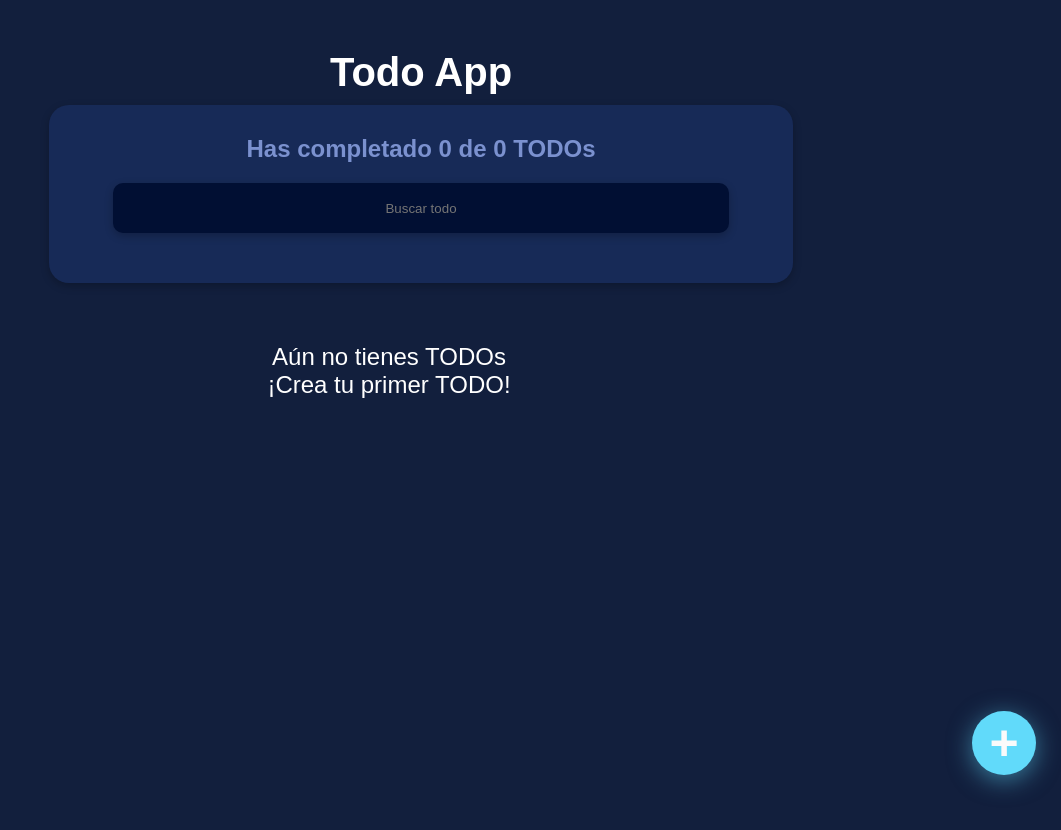
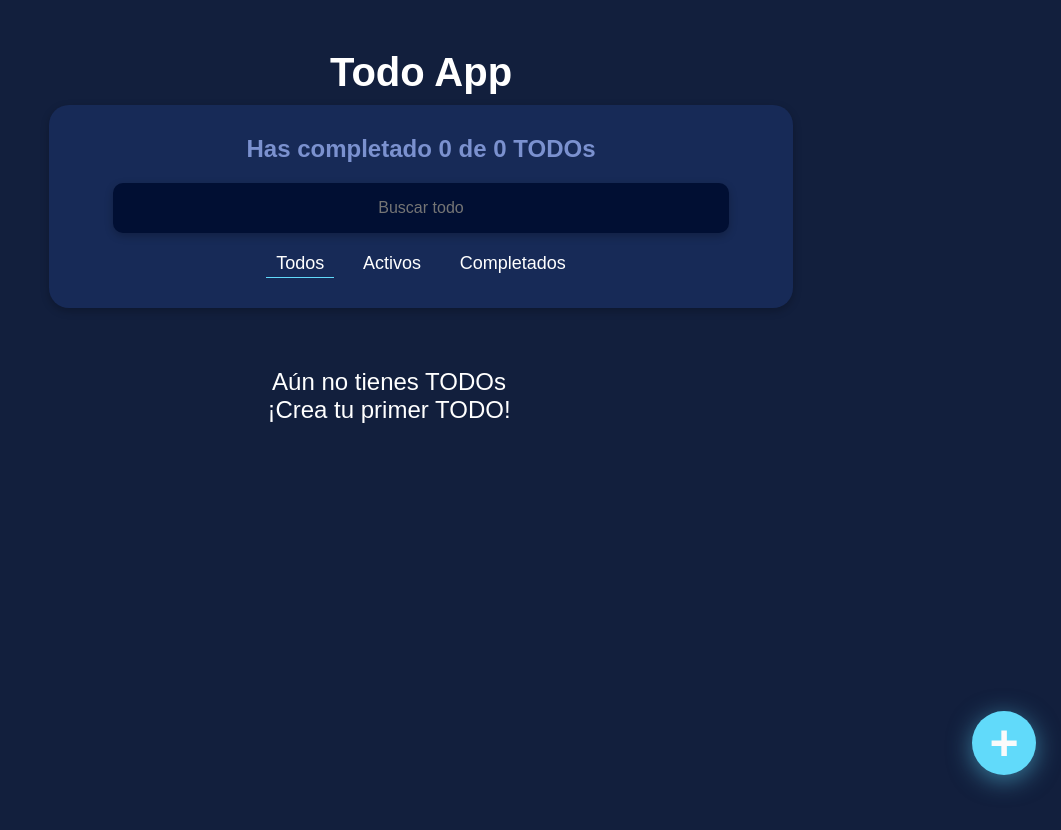
Before and after one commit to StevensSifuentesAlvarez/expert-todo-app, a React (Create React App) app: page / in a window 1280 px wide. Shown: the top 830 px of the page, without its empty margins (219-1280 px from the left). Built offline with nearby package versions, Linux system fonts and the light colour scheme.

Commit message:
implemented filter

```diff
--- a/src/App.js
+++ b/src/App.js
@@ -15,6 +15,7 @@ import { TodoContex } from './context'
 import './App.css'
 import TodoCounter from './components/TodoCounter/TodoCounter'
 import TodoSearch from './components/TodoSearch/TodoSearch'
+import FilterTodos from './components/FilterTodos/FilterTodos'
 
 const App = () => {
   const { searchedTodos, openModal } = useContext(TodoContex)
@@ -49,8 +50,8 @@ const App = () => {
     <>
       <Header>
         <TodoCounter />
-        {/* FilterTodos */}
         <TodoSearch />
+        <FilterTodos />
       </Header>
 
       <TodoList >
--- /dev/null
+++ b/src/components/FilterTodos/FilterTodos.js
@@ -0,0 +1,42 @@
+import React, { useContext } from 'react'
+import { TodoContex } from '../../context'
+import styles from './FilterTodos.module.css'
+
+const FilterTodos = () => {
+    const { stateFilter, setStateFilter } = useContext(TodoContex)
+
+    const handleFilter = (filter) => {
+        switch(filter){
+            case 'all':
+                setStateFilter({ all: true, actives: false, completed: false })
+                break
+            case 'actives':
+                setStateFilter({ all: false, actives: true, completed: false })
+                break
+            case 'completed':
+                setStateFilter({ all: false, actives: false, completed: true })
+                break
+        }
+    }
+
+    return (
+        <nav className={styles.navegation}>
+            <ul className={styles.containerLinks}>
+                <li className={stateFilter.all ? styles.active : styles.links}
+                    onClick={() => handleFilter('all')}>
+                    Todos
+                </li>
+                <li className={stateFilter.actives ? styles.active : styles.links}
+                    onClick={() => handleFilter('actives')}>
+                    Activos
+                </li>
+                <li className={stateFilter.completed ? styles.active : styles.links}
+                    onClick={() => handleFilter('completed')}>
+                    Completados
+                </li>
+            </ul>
+        </nav>
+    )
+}
+
+export default FilterTodos
--- /dev/null
+++ b/src/components/FilterTodos/FilterTodos.module.css
@@ -0,0 +1,31 @@
+.navegation {
+    width: 80%;
+    margin: 0 auto;
+    font-size: 18px;
+}
+
+.containerLinks {
+    width: 60%;
+    margin: 0 auto;
+    display: flex;
+    justify-content: space-around;
+}
+
+.links {
+    padding: 0 10px;
+    list-style: none;
+    transition: .2s all ease-in;
+}
+
+.links:hover {
+    color: gray;
+    cursor: pointer;
+}
+
+.active {
+    padding: 0 10px;
+    list-style: none;
+    transition: .1s all ease;
+    border-bottom: 1px solid #61dafa;
+    padding-bottom: 3px;
+}
--- a/src/components/TodoItem/TodoItem.js
+++ b/src/components/TodoItem/TodoItem.js
@@ -1,20 +1,14 @@
 import React, { useContext, useState } from 'react'
 import { FaCheck, FaTrashAlt, FaPencilAlt } from 'react-icons/fa'
-
 import { TodoContex } from '../../context'
-import { useForm } from '../../hooks/useForm'
+import TodoUpdate from '../TodoUpdate/TodoUpdate'
 import styles from './TodoItem.module.css'
 
 const TodoItem = ({ todo:{ id, text, completed } }) => {
-    const [formValues, handleChange] = useForm({ newTodo: text })
+    const { completeTodo, deleteTodo } = useContext(TodoContex)
     const [edit, setEdit] = useState(false)
-    const { completeTodo, deleteTodo, updateTodo } = useContext(TodoContex)
 
-    const { newTodo } = formValues
-
-    const handleSubmit = (e) => {
-        e.preventDefault()
-        updateTodo(id, newTodo)
+    const handleUpdate = () => {
         setEdit(!edit)
     }
 
@@ -25,26 +19,16 @@ const TodoItem = ({ todo:{ id, text, completed } }) => {
                 onClick={ () => completeTodo(id) } />
             {
                 (edit) ?
-                    <form onSubmit={handleSubmit}>
-                        <input
-                            style={{
-                                color: 'black'
-                            }}
-                            name='newTodo'
-                            value={ newTodo }
-                            onChange={ handleChange }/>
-                        <button type='submit'>Update</button>
-                    </form>
-
+                    <TodoUpdate setEdit={setEdit} text={text} id={id}/>
                 :
-                <p className={ completed ? styles.todoItemCompleted : '' }>
-                    { newTodo }
-                </p>
+                    <p className={ completed ? styles.todoItemCompleted : '' }>
+                        { text }
+                    </p>
             }
             <div>
                 <FaPencilAlt
                     className={ styles.updateTodo }
-                    onClick={ () => setEdit(!edit) } />
+                    onClick={ handleUpdate } />
                 <FaTrashAlt
                     className={ styles.deleteTodo }
                     onClick={ () => deleteTodo(id) } />
--- a/src/components/TodoList/TodoList.js
+++ b/src/components/TodoList/TodoList.js
@@ -7,7 +7,7 @@ import TodoError from '../TodoError/TodoError'
 import { SectionList } from './styles'
 
 const TodoList = ({ children }) => {
-  const { loading, error, totalTodos, searchedTodos } = useContext(TodoContex)
+  const { loading, error, totalTodos, searchedTodos, stateFilter } = useContext(TodoContex)
 
   const onLoading = () => new Array(5).fill().map((item, index) => (
     <LoadingTodos key={index} />
@@ -18,7 +18,7 @@ const TodoList = ({ children }) => {
       {error && <TodoError />}
       {loading && onLoading()}
       {(!loading && !totalTodos) && <EmptyTodos />}
-      {(!!totalTodos && !searchedTodos.length) && <EmptySearchResults />}
+      {(!!totalTodos && !searchedTodos.length) && (!stateFilter.completed && !stateFilter.actives)  && <EmptySearchResults />}
       <ul>
         {children}
       </ul>
--- a/src/components/TodoSearch/TodoSearch.js
+++ b/src/components/TodoSearch/TodoSearch.js
@@ -7,6 +7,7 @@ const TodoSearch = () => {
 
     return (
       <Input
+        autoComplete='off'
         placeholder='Buscar todo'
         value={ searchValue }
         onChange={(e) => setSearchValue(e.target.value) }
--- a/src/components/TodoSearch/styles.js
+++ b/src/components/TodoSearch/styles.js
@@ -12,6 +12,7 @@ export const Input = styled.input`
     box-shadow: rgba(0, 0, 0, 0.24) 0px 3px 8px;
     transition: .8s;
     outline: none;
+    font-size: inherit;
 
     &:hover {
         box-shadow: 0px 0px 10px rgba(129, 150, 160, 0.6);
--- /dev/null
+++ b/src/components/TodoUpdate/TodoUpdate.js
@@ -0,0 +1,29 @@
+import React, { useContext } from 'react'
+import { TodoContex } from '../../context'
+import { useForm } from '../../hooks/useForm'
+import { Button, FormUpdate, Input } from './styles'
+
+const TodoUpdate = ({ inputEdit, setEdit, text, id }) => {
+    const {updateTodo} = useContext(TodoContex)
+    const [{ newTodo }, handleChange] = useForm({ newTodo: text })
+
+    const handleSubmit = (e) => {
+        e.preventDefault()
+        updateTodo(id, newTodo)
+        setEdit(edit => !edit)
+    }
+
+    return (
+        <FormUpdate onSubmit={handleSubmit}>
+            <Input
+                ref={inputEdit}
+                autoComplete='off'
+                name='newTodo'
+                value={ newTodo }
+                onChange={ handleChange }/>
+            <Button type='submit'>Update</Button>
+        </FormUpdate>
+    )
+}
+
+export default TodoUpdate
--- /dev/null
+++ b/src/components/TodoUpdate/styles.js
@@ -0,0 +1,45 @@
+import styled from 'styled-components'
+
+export const FormUpdate = styled.form`
+    align-items: center;
+    display: flex;
+    height: auto;
+    justify-content: end;
+    padding: 10px;
+    margin-right: 40px;
+    width: 80%;
+`
+
+export const Input = styled.input`
+    background: rgba(0, 0, 0, .2);
+    color: #fff;
+    border: none;
+    outline: none;
+    width: 70%;
+    text-align: center;
+    font-size: inherit;
+    border-radius: 2px;
+    padding: 5px;
+    border-bottom: 1px solid grey;
+    &:hover {
+        border-bottom: 1px solid cyan;
+    }
+    &:focus {
+        border-bottom: 1px solid cyan;
+    }
+`
+
+export const Button = styled.button`
+    background: green;
+    border-radius: 30px;
+    border: none;
+    color: whitesmoke;
+    outline: none;
+    padding: 7px 15px;
+    margin-left: 5px;
+    width: auto;
+    &:hover {
+        cursor: pointer;
+        background: rgba(0, 200, 0, .5);
+    }
+`
--- a/src/context/index.js
+++ b/src/context/index.js
@@ -8,6 +8,7 @@ export const TodoProvider = ({ children }) => {
     const { todos, saveTodos, loading, error } = useLocalStorage('todos', [])
     const [searchValue, setSearchValue] = useState('')
     const [openModal, setOpenModal] = useState(false)
+    const [stateFilter, setStateFilter] = useState({ all: true, actives: false, completed: false })
 
     const completedTodos = todos.filter(todo => !!todo.completed).length
     const totalTodos = todos.length
@@ -15,8 +16,14 @@ export const TodoProvider = ({ children }) => {
     let searchedTodos = []
 
     if (!searchValue.length >= 1) {
-        searchedTodos = todos
-    } else {
+        if(stateFilter.actives) {
+            searchedTodos = todos.filter(todo => (todo.completed!==true))
+        }else if(stateFilter.completed) {
+            searchedTodos = todos.filter(todo => (todo.completed===true))
+        }else {
+            searchedTodos = todos
+        }
+    }else {
         searchedTodos = todos.filter(todo => {
             const todoText = todo.text.toLowerCase()
             const searchText = searchValue.toLowerCase()
@@ -24,6 +31,7 @@ export const TodoProvider = ({ children }) => {
         })
     }
 
+    console.log(stateFilter)
     const addTodo = (text) => {
         const newTodo = {
             id: uuidv4(),
@@ -70,7 +78,9 @@ export const TodoProvider = ({ children }) => {
             deleteTodo,
             updateTodo,
             openModal,
-            setOpenModal
+            setOpenModal,
+            setStateFilter,
+            stateFilter
         }}>
             { children }
         </TodoContex.Provider>
```
